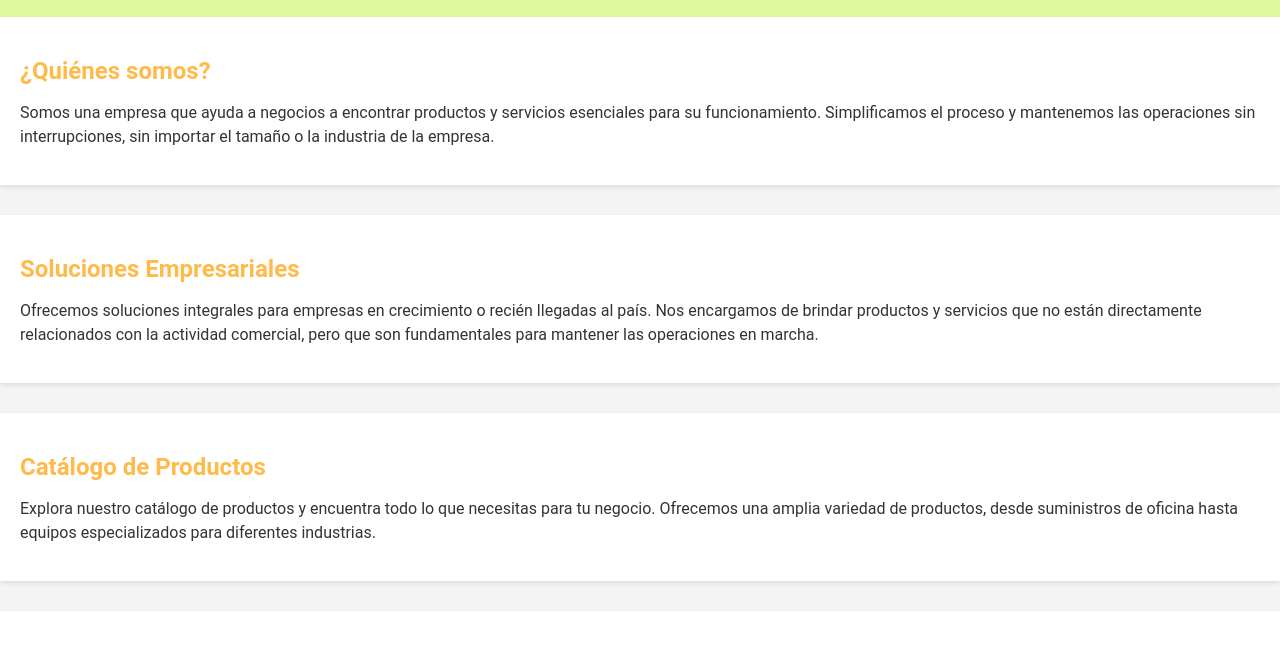
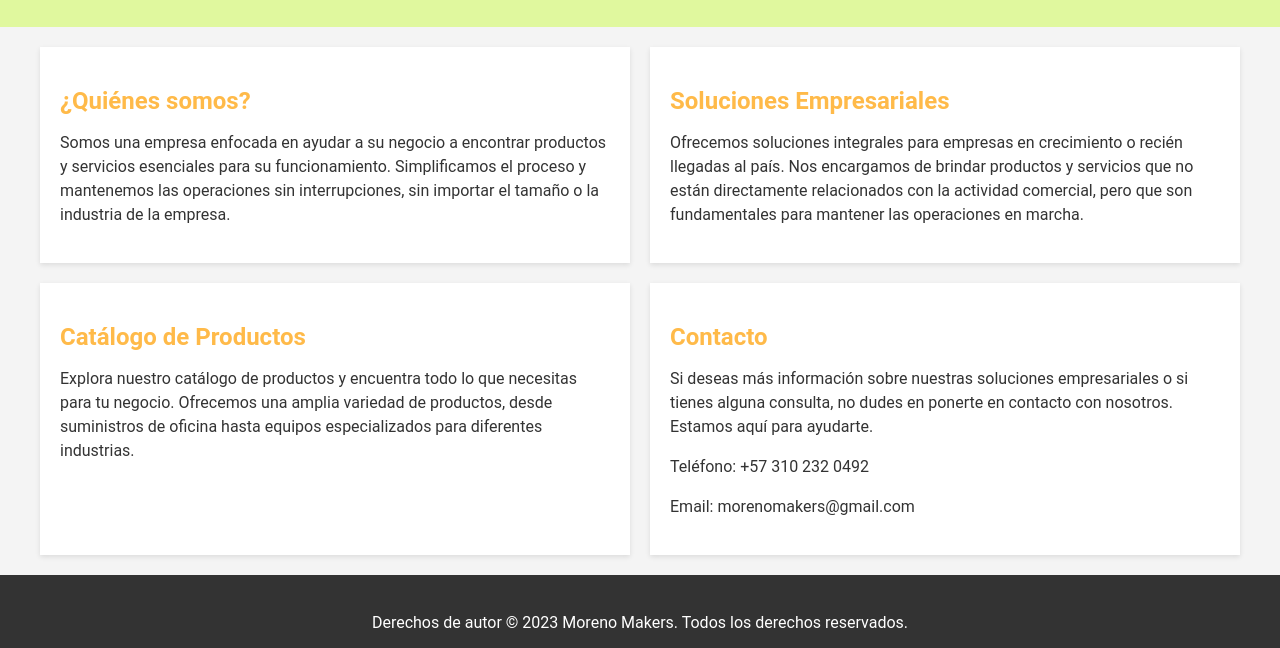
Before and after one commit to MorenoMakers/home, a plain HTML site: page index.html in a window 1280 px wide. Shown: the part 123-771 px from the top of the page. Drawn offline with Linux system fonts and the light colour scheme.

Commit message:
Update index.html

```diff
--- a/index.html
+++ b/index.html
@@ -35,6 +35,7 @@
             padding: 20px;
             color: #fff;
         }
+
         .logo-container {
             display: flex;
             justify-content: center;
@@ -49,6 +50,7 @@
             overflow: hidden;
             object-position: center center;
         }
+
         /* Estilos de navegación */
         nav {
             margin-top: 10px;
@@ -71,8 +73,13 @@
         }
 
         /* Estilos de secciones */
+        .grid-container {
+            display: grid;
+            grid-template-columns: 1fr 1fr;
+            grid-gap: 20px;
+        }
+
         section {
-    margin-bottom: 30px;
             background-color: #fff;
             padding: 20px;
             box-shadow: 0 2px 5px rgba(0, 0, 0, 0.1);
@@ -90,23 +97,23 @@
             text-align: center;
             color: #fff;
         }
-
-
     </style>
 </head>
 <body>
     <header>
         <div class="logo-container">
             <img src="LogoCorto.png" alt="Logo de mi empresa" class="logo-avatar">
-        <h1></h1>
+        </div>
         <nav>
             <!-- Menú de navegación aquí -->
         </nav>
     </header>
 
+    <div class="container">
+        <div class="grid-container">
             <section id="quienes-somos">
                 <h2>¿Quiénes somos?</h2>
-        <p>Somos una empresa que ayuda a negocios a encontrar productos y servicios esenciales para su funcionamiento. Simplificamos el proceso y mantenemos las operaciones sin interrupciones, sin importar el tamaño o la industria de la empresa.</p>
+                <p>Somos una empresa enfocada en ayudar a su negocio a encontrar productos y servicios esenciales para su funcionamiento. Simplificamos el proceso y mantenemos las operaciones sin interrupciones, sin importar el tamaño o la industria de la empresa.</p>
             </section>
 
             <section id="soluciones-empresariales">
@@ -125,6 +132,8 @@
                 <p>Teléfono: +57 310 232 0492</p>
                 <p>Email: morenomakers@gmail.com</p>
             </section>
+        </div>
+    </div>
 
     <footer>
         <p>Derechos de autor © 2023 Moreno Makers. Todos los derechos reservados.</p>
```
Lines whose indentation alone changed are shown as unchanged.
